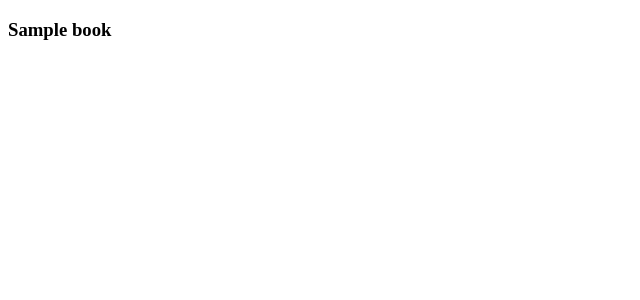
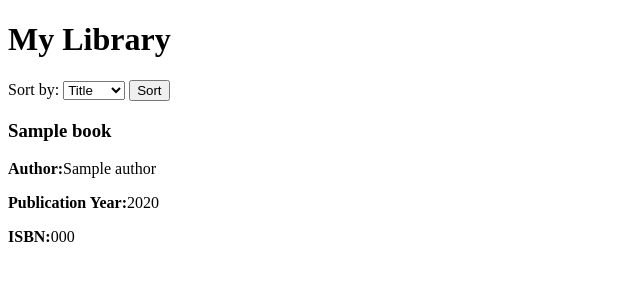
Before and after one commit to haki36/Book-Alchemy, a Flask app: page / in a window 1280 px wide. Before the commit the part shown is almost empty. Shown: the top 300 px of the page, without its empty margins (0-640 px from the left). Run offline with Flask 3, Linux system fonts and the light colour scheme; tables that the repository leaves empty hold one stand-in row (values such as "Sample post").

Commit message:
feat(home): add book sorting and author display

```diff
--- a/templates/home.html
+++ b/templates/home.html
@@ -6,9 +6,27 @@
         <meta http-equiv="X-UA-Compatible" content="ie=edge">
     </head>
     <body>
-
+        <h1>My Library</h1>
+        <form action="/" method="GET">
+            <label for="sort">Sort by:</label>
+            <select name="sort" id="sort">
+                <option value="title"
+                        {% if sort_data == "title" %}
+                selected
+                {% endif %}>Title</option>
+                <option value="author"
+                        {% if sort_data == "author" %}
+                selected
+                {% endif %}>Author</option>
+            </select>
+            <button type="submit">Sort</button>
+        </form>
         {% for book in books %}
-    <div> <h3>{{ book.title }}</h3>
+        <div style="margin-bottom: 20px;">
+            <h3>{{ book.title }}</h3>
+            <p><strong>Author:</strong>{{ book.author.name }}</p>
+            <p><strong>Publication Year:</strong>{{ book.publication_year }}</p>
+            <p><strong>ISBN:</strong>{{ book.isbn }}</p>
         </div>
         {% endfor %}
 
```
Lines whose indentation alone changed are shown as unchanged.
